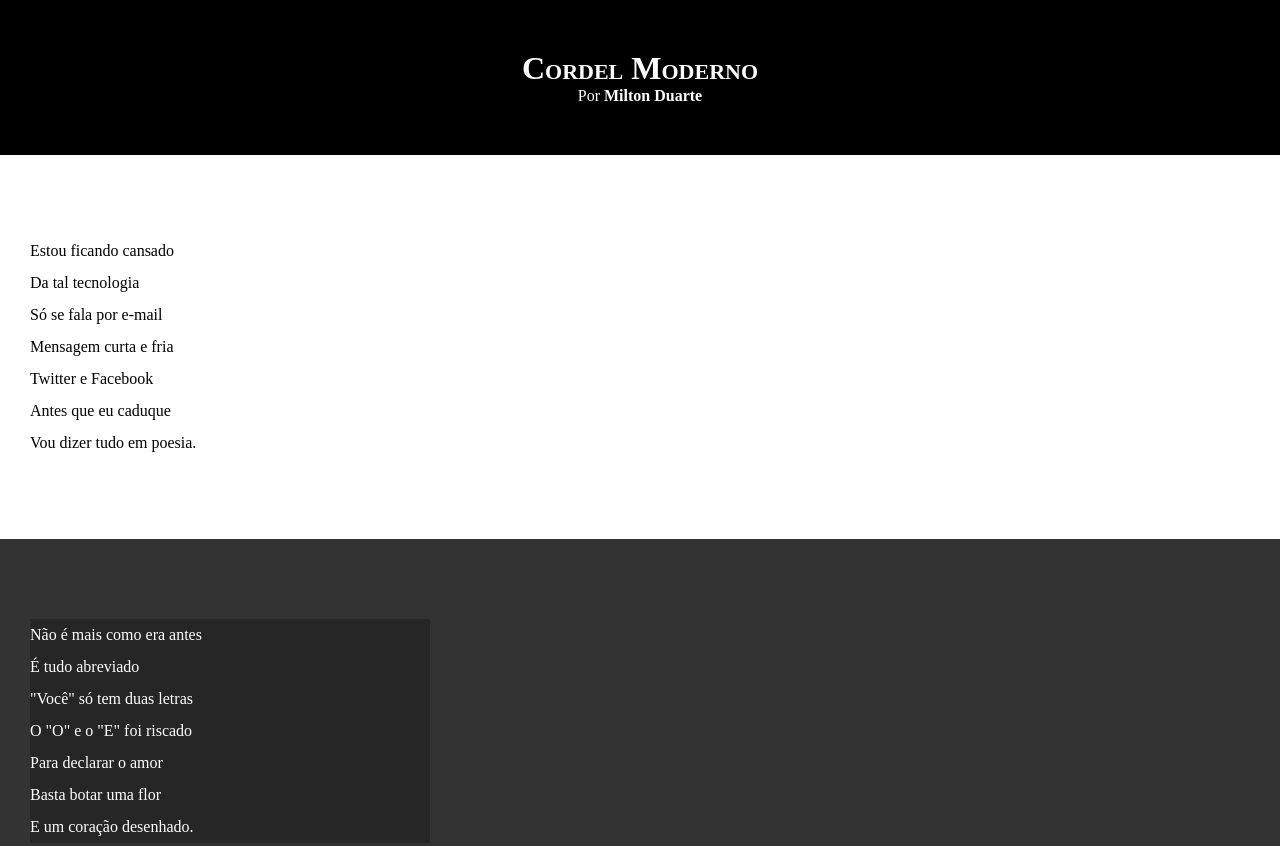
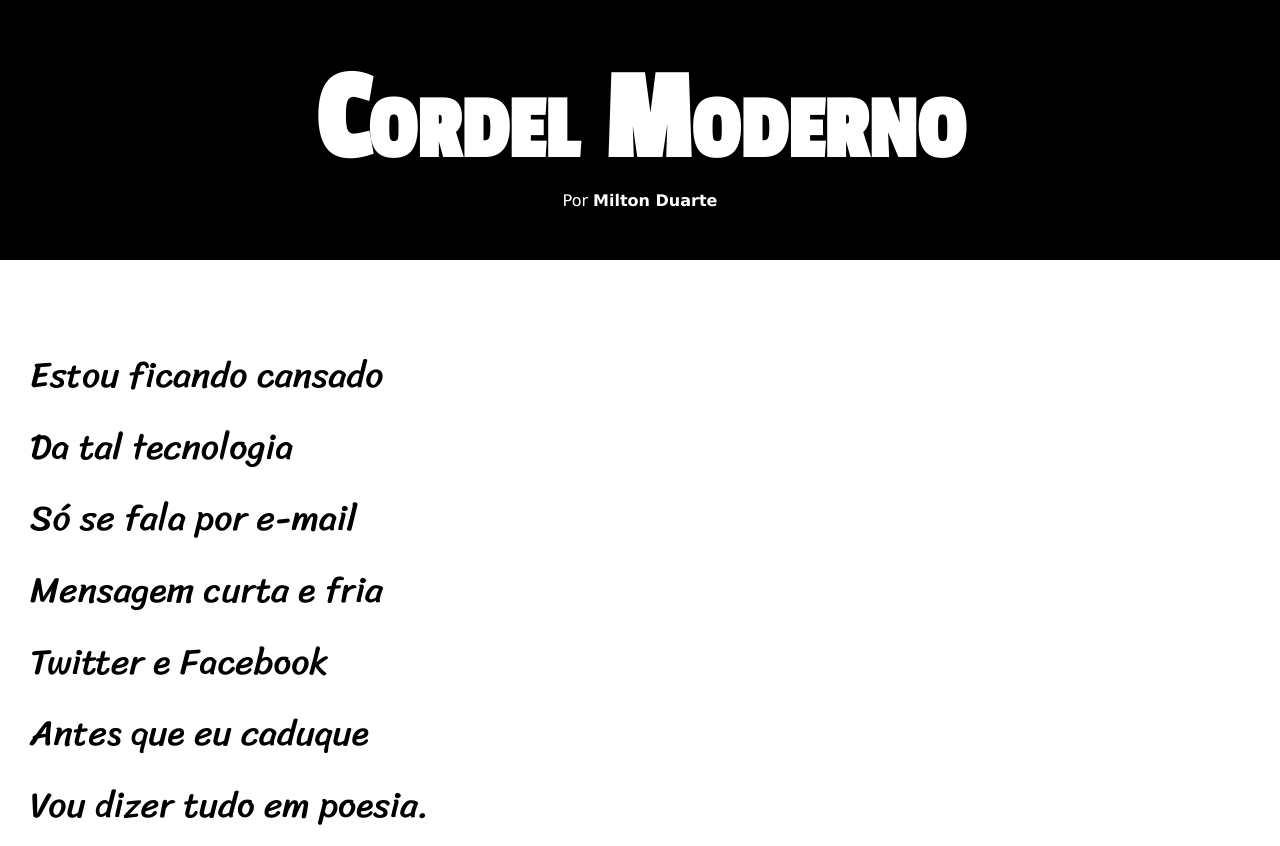
Before and after one commit to A-R91/Projeto-Cordel, a plain HTML site: page index.html in a window 1280 px wide. Shown: the top 846 px of the page. Drawn offline with Linux system fonts and the light colour scheme.

Commit message:
Update style.css

```diff
--- a/estilo/style.css
+++ b/estilo/style.css
@@ -1,12 +1,23 @@
 @charset "UTF-8";
 
+@import url('https://fonts.googleapis.com/css2?family=Passion+One&display=swap');
+
+@import url('https://fonts.googleapis.com/css2?family=Sriracha&display=swap');
+
+:root {
+  --fonte1: Verdana, Geneva, Tahoma, sans-serif;
+  --fonte2: 'Passion One', cursive;
+  --fonte3: 'Sriracha', cursive;
+}
 *{
   margin: 0px;
   padding: 0px;
+  font-size: 1em;
 }
 html, body {
   min-height: 100vh;
   background-color: darkgray;
+  font-family: var(--fonte1);
 }
 
 header {
@@ -18,6 +29,8 @@ header {
 header > h1 {
   padding-top: 50px;
   font-variant: small-caps;
+  font-family: var(--fonte2);
+  font-size: 10vw;
 }
 
 header > p {
@@ -40,6 +53,8 @@ section {
   padding-bottom: 10vh;
   line-height: 2em;
   padding-left: 30px;
+  font-family: var(--fonte3);
+  font-size: 2.8vw;
 }
 
 section.normal {
@@ -53,8 +68,9 @@ section.imagem {
 }
 
 section.imagem > p {
-  width: 400px;
+  display: inline-block;
   background-color: rgba(0, 0, 0, 0.253);
+  padding: 5px;
 }
 
 footer {
```
